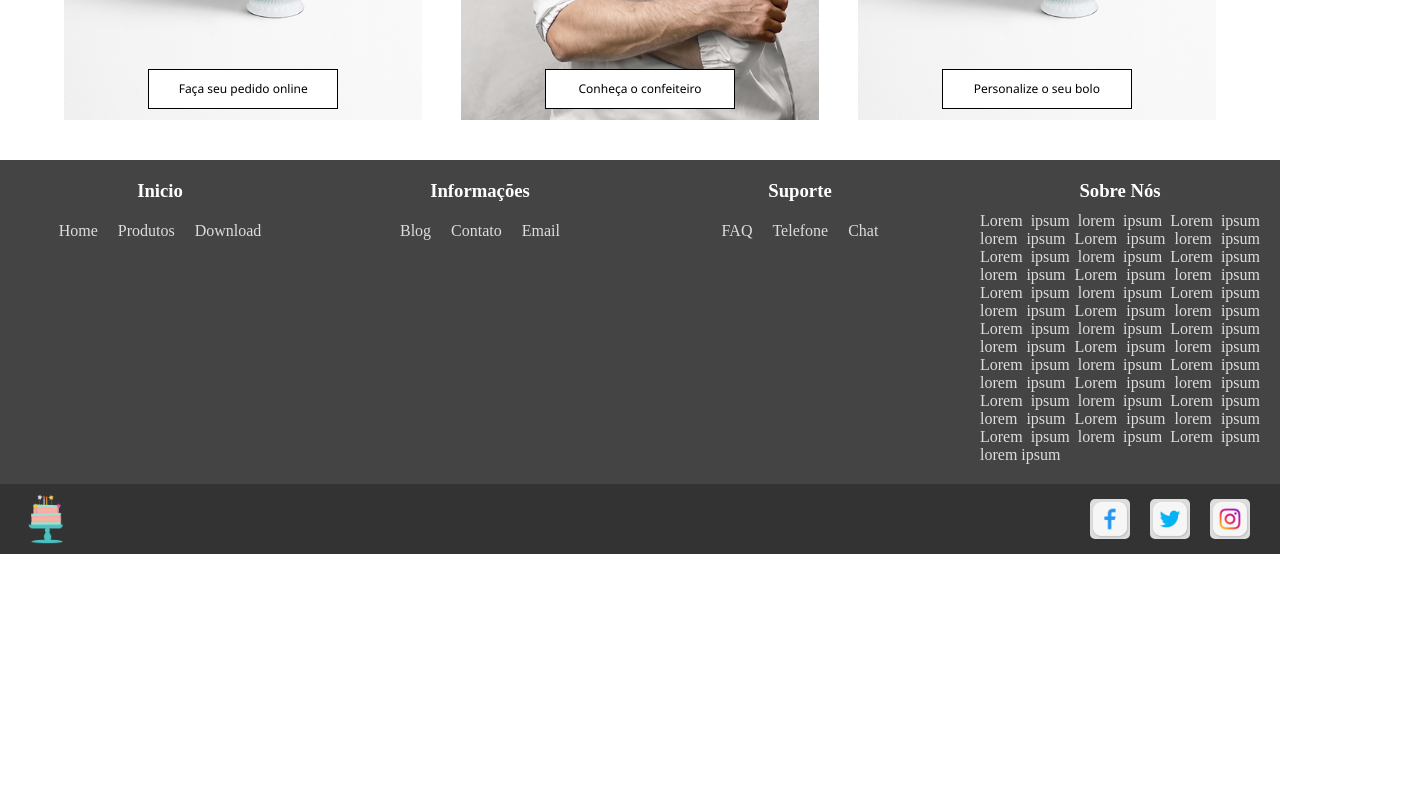
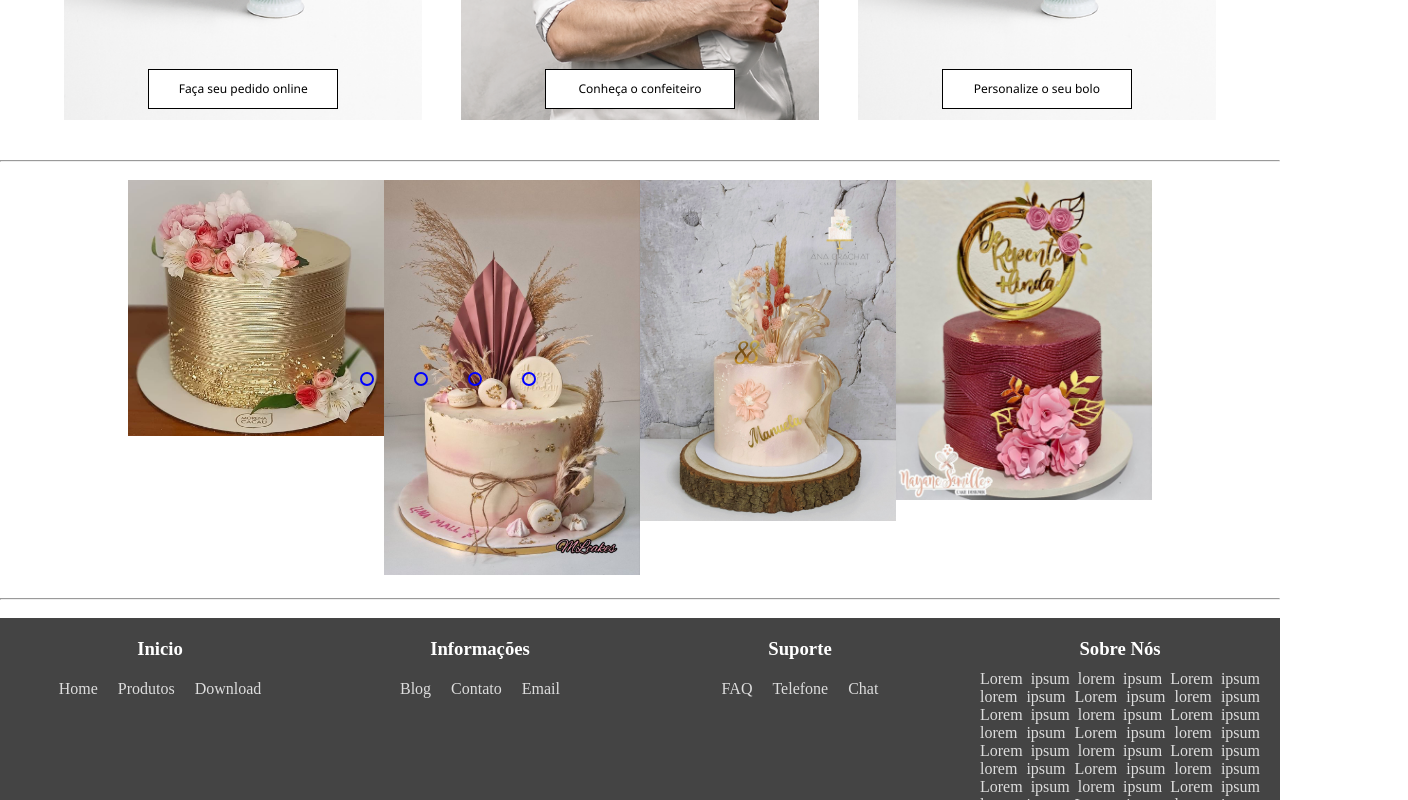
Before and after one commit to yohran1/srmackfly, a React (Create React App) app: page / in a window 1280 px wide. Shown: the part 1496-2296 px from the top of the page, 1408 px wide, since content can reach past the window. Before the commit the page ends 2050 px from the top, so only its background shows below. Built offline with nearby package versions, Linux system fonts and the light colour scheme.

Commit message:
Tentando fazer carrocel

```diff
--- a/src/App.css
+++ b/src/App.css
@@ -85,6 +85,95 @@
 .no{
   background-color: transparent;
 }
+.slider{
+  margin: 0 auto;
+  width: 80%;
+  height: 400px;
+  overflow: hidden;
+}
+.elements{
+  width: 100%;
+  height: 400px;
+  display: flex;
+}
+.elements input{
+  display: none;
+}
+#radio1:checked ~ .first{
+  margin-left: 0;
+}
+#radio2:checked ~ .first{
+  margin-left: -25%;
+}
+#radio3:checked ~ .first{
+  margin-left: -50%;
+}
+#radio4:checked ~ .first{
+  margin-left: -75%;
+}
+#radio1:checked ~.navigation-auto .auto-btn1{
+  background-color: aqua;
+}
+#radio2:checked ~.navigation-auto .auto-btn2{
+  background-color: aqua;
+}
+#radio3:checked ~.navigation-auto .auto-btn3{
+  background-color: aqua;
+}
+#radio4:checked ~.navigation-auto .auto-btn4{
+  background-color: aqua;
+}
+.slide{
+  width: 25%;
+  position: relative;
+}
+.slide img{
+  width: 100%;
+
+}
+.bolo_slide1{
+
+}
+.navigation-auto div{
+  border: 2px solid blue;
+  padding: 5px;
+  border-radius: 10px;
+  cursor: pointer;
+  transition: 1s;
+}
+.navigation-auto{
+  position: absolute;
+  width: 50%;
+  margin-top: 15%;
+  display: flex;
+  justify-content: center;
+}
+.navigation-auto div:not(:last-child){
+  margin-right: 40px;
+}
+.auto-btn1{
+
+}
+.manual-navigation{
+  position: absolute;
+  width: 100%;
+  margin-top: -40px;
+  display: flex;
+  justify-content: center;
+}
+.manual-btn{
+  border: 2px solid white;
+  padding: 5px;
+  border-radius: 10px;
+  cursor: pointer;
+  transition: 1s;
+}
+.manual-btn:not(:last-child){
+  margin-right: 40px;
+}
+.manual-btn:hover{
+  background-color: white;
+}
 .c2{
   text-align: center;
   margin: auto;
@@ -104,12 +193,8 @@ p{
 span{
   color: rgb(211, 179, 184);
 }
-.c3{
-  background-image: url('./IMG/bolo-branco.webp');
-  background-position: center;
-  background-size: cover;
-  background-repeat: no-repeat;
-  width: 30vw;
+.bolo_c3{
+  width: 100%;
 }
 .c4{
   background-image: url('./IMG/bolo-branco-tres-andares.webp');
--- a/src/Projeto.js
+++ b/src/Projeto.js
@@ -1,5 +1,10 @@
 import React from "react";
 import bolo_capa from './IMG/bolo-layout-4.jpg'
+import bolo_c3 from './IMG/bolo-branco.webp'
+import bolo_slide1 from './IMG/bolo-dourado-com-flores.jpg'
+import bolo_slide2 from './IMG/bolo-layout-1.jpg'
+import bolo_slide3 from './IMG/bolo-layout-2.jpg'
+import bolo_slide4 from './IMG/bolo-layout-3.jpg'
 
 export default function Projeto(props){
 
@@ -37,17 +42,17 @@ export default function Projeto(props){
                             <h2 className="h2">MEUS <span>BOLOS</span> SÃO <div>CONFECCIONADOS</div> COM AMOR.</h2>
                             <div className="textC2">
                                 <p>Sou um parágrafo. Clique aqui para editar e adicionar o seu próprio texto. É fácil! Basta clicar em “Editar Texto” ou clicar duas vezes sobre mim e você poderá adicionar o seu próprio conteúdo e trocar fontes. Sou um ótimo espaço para você contar sua história.</p>
-                            </div>                        </div>
+                            </div>
+                        </div>
                     </div>
 
                     <div className="arm">
-                        <div className="c3"></div>
+                        <img className="bolo_c3" src={bolo_c3} alt="Bolo_c3"></img>
                     </div>
 
                 </div>
 
                 <div className="conteudo">
-
                     <div className="arm c4"> <a className=" box-pedido" href="https://jsonplaceholder.typicode.com/todos"><div className="pedido">Faça seu pedido online</div></a> </div>
 
                     <div className="arm c5"> <a className=" box-pedido" href="https://jsonplaceholder.typicode.com/todos"><div className="pedido">Conheça o confeiteiro</div></a> </div>
@@ -56,9 +61,52 @@ export default function Projeto(props){
                 </div>
 
             </div>
+            <hr></hr>
+            <br></br>
+            {/* ============================================================================================= */}
+
+            <div className="slider">
+                <div className="elements">
+
+                    <input type="radio" name="radio-btn" id="radio1" />
+                    <input type="radio" name="radio-btn" id="radio2" />
+                    <input type="radio" name="radio-btn" id="radio3" />
+                    <input type="radio" name="radio-btn" id="radio4" />
+
+                    <div className="slide first">
+                        <img className="bolo_slide1" src={bolo_slide1} alt="Bolo_slide"></img>
+                    </div>
+                    <div className="slide">
+                        <img className="bolo_slide1" src={bolo_slide2} alt="Bolo_slide"></img>
+                    </div>
+                    <div className="slide first">
+                        <img className="bolo_slide1" src={bolo_slide3} alt="Bolo_slide"></img>
+                    </div>
+                    <div className="slide first">
+                        <img className="bolo_slide1" src={bolo_slide4} alt="Bolo_slide"></img>
+                    </div>
+
+                    <div className="navigation-auto">
+                        <div className="auto-btn1"></div>
+                        <div className="auto-btn2"></div>
+                        <div className="auto-btn3"></div>
+                        <div className="auto-btn4"></div>
+                    </div>
+
+                    <div className="manual-navigation">
+                        <label htmlFor="radio1" className="manual-btn"></label>
+                        <label htmlFor="radio2" className="manual-btn"></label>
+                        <label htmlFor="radio3" className="manual-btn"></label>
+                        <label htmlFor="radio4" className="manual-btn"></label>
+                    </div>
+
+                </div>
+            </div>
 
             {/* ============================================================================================= */}
-
+            <br></br>
+            <hr></hr>
+            <br></br>
             <div className="footerOrigin">
                 <div className="boxs">
                     <h3>Inicio</h3>
@@ -110,6 +158,7 @@ export default function Projeto(props){
                 </div>
             </div>
 
+            <script src="./carrocel.js"></script>
         </div>
     )
 }
```
Also changed, not shown: src/carrocel.js (added, +16 -0 lines).
